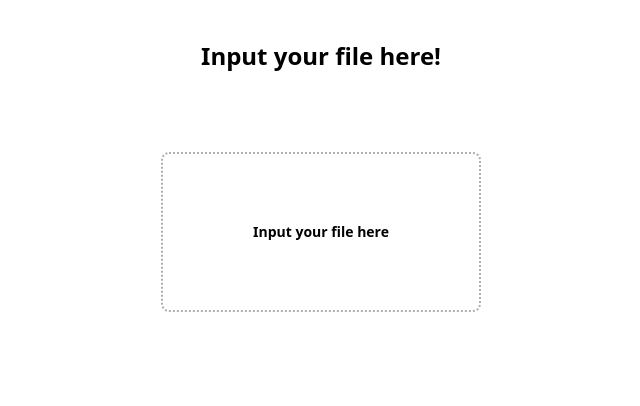
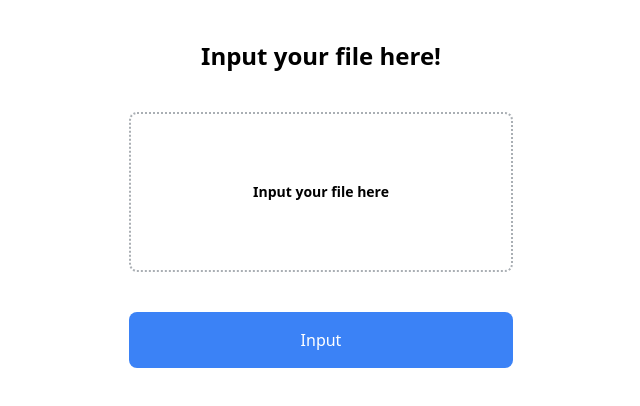
Before and after one commit to ailimcgregor/subtext, a React (Create React App) app in the folder frontend/: page / in a window 1280 px wide. Shown: the top 406 px of the page, without its empty margins (319-959 px from the left). Built offline with nearby package versions, Linux system fonts and the light colour scheme; the HTML template or start-up script is replaced by a standard one.

Commit message:
added button prop and updated frontend

```diff
--- /dev/null
+++ b/frontend/src/components/Button/index.tsx
@@ -0,0 +1,16 @@
+type ButtonProps = {
+  text: string;
+  bgColor: string;
+  onClick: () => void;
+};
+
+export default function Button({ text, bgColor, onClick }: ButtonProps) {
+  return (
+    <button
+      className={`rounded-lg ${bgColor} w-full py-4 text-white`}
+      onClick={onClick}
+    >
+      {text}
+    </button>
+  );
+}
--- a/frontend/src/containers/Home/index.tsx
+++ b/frontend/src/containers/Home/index.tsx
@@ -1,5 +1,6 @@
 import { MutableRefObject, useRef, useState } from "react";
 import Navbar from "../../components/Navbar";
+import Button from "../../components/Button";
 
 export default function Home() {
   const fileRef = useRef<any>();
@@ -12,13 +13,19 @@ export default function Home() {
       {/* <Navbar /> */}
       <div className="flex flex-col items-center">
         <div className="text-2xl font-semibold">Input your file here!</div>
-        <div className="mt-20" onClick={handleClick}>
-          <div className="cursor-pointer border-dotted w-80 h-40 border-2 rounded-lg border-input-field-gray flex justify-center items-center">
+        <div className="mt-10" onClick={handleClick}>
+          <div className="cursor-pointer border-dotted w-96 h-40 border-2 rounded-lg border-input-field-gray flex justify-center items-center">
             <div className="text-sm font-semibold">Input your file here</div>
           </div>
         </div>
       </div>
-      <input type="file" ref={fileRef} hidden />
+      <input className="mt-10" type="file" ref={fileRef} hidden />
+      <div></div>
+      <div className="flex justify-center mt-10">
+        <div className="w-96">
+          <Button text={"Input"} bgColor={"bg-blue-500"} onClick={() => {}} />
+        </div>
+      </div>
     </div>
   );
 }
```
